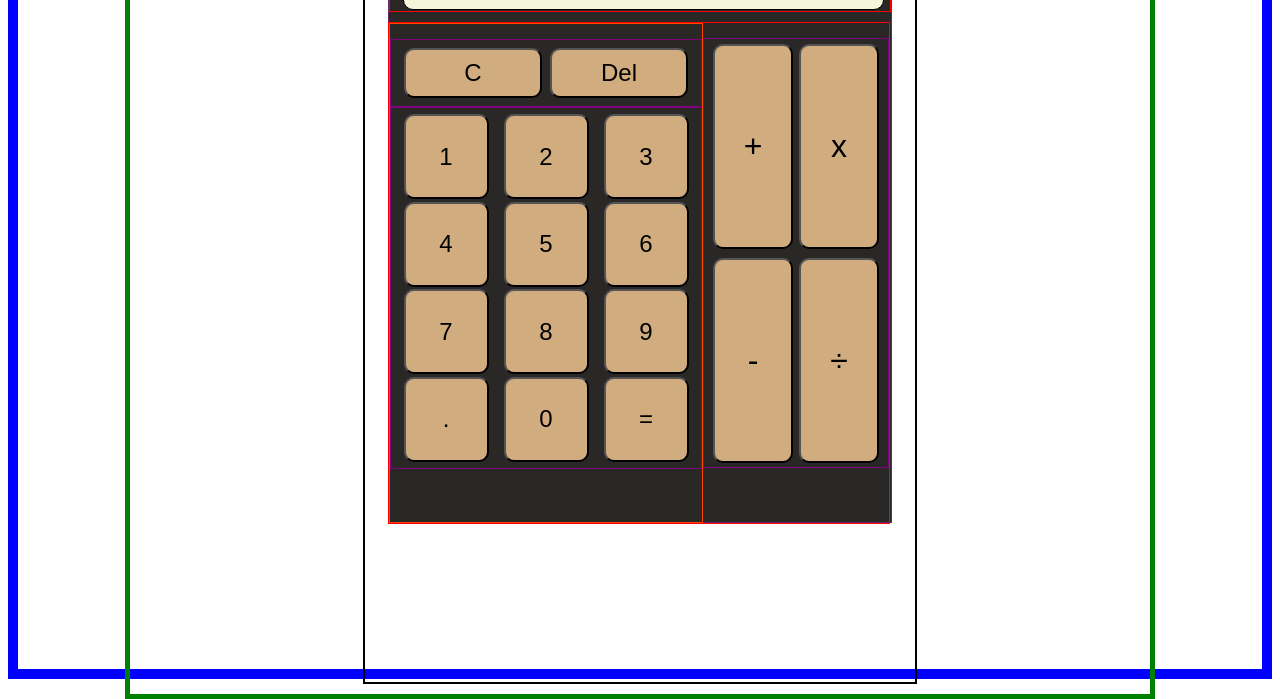
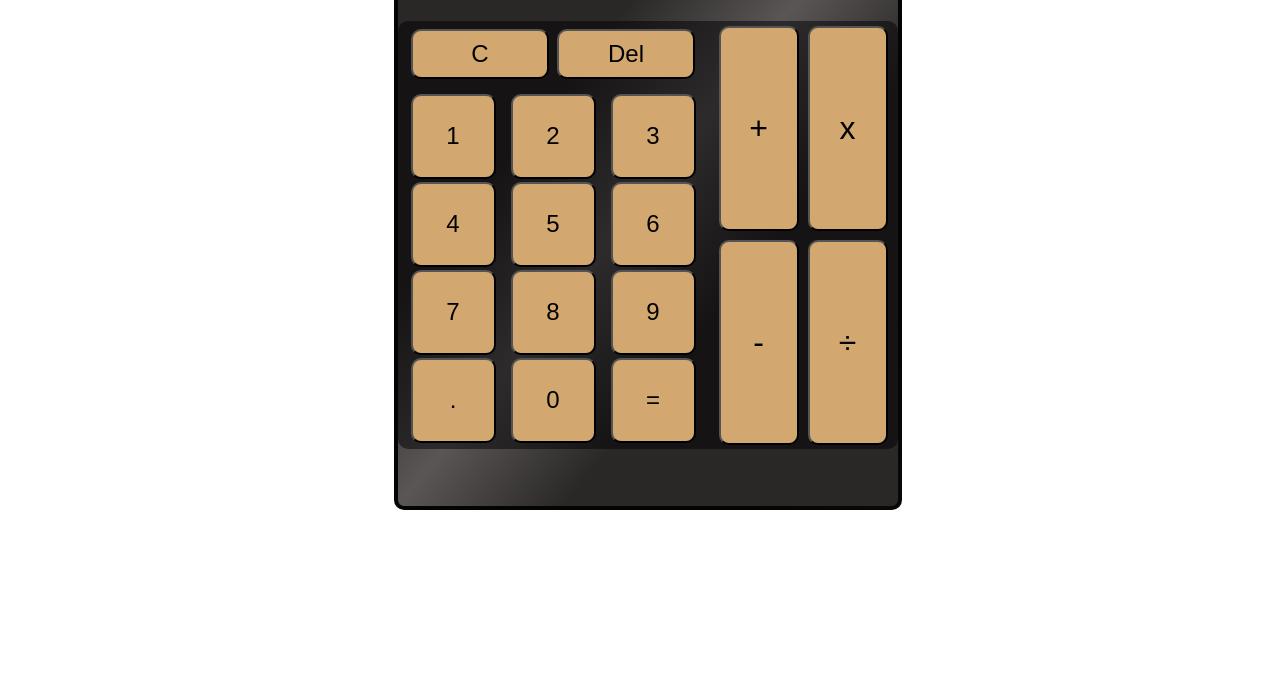
Before and after one commit to Rugwall01/TOP_Calculator, a plain HTML site: page index.html in a window 1280 px wide. Shown: the part 149-848 px from the top of the page. Drawn offline with Linux system fonts and the light colour scheme.

Commit message:
final styling before initial submission

```diff
--- a/styles.css
+++ b/styles.css
@@ -7,10 +7,15 @@
 
 }
 
+body{
+    height: 100vh;
+    width: 100vw;
+}
+
 #container1 {
     display: flex;
     justify-content: center;
-    border: 10px solid blue;
+    /*border: 10px solid blue;*/
     height: 100vh;
     width: 100 vw;
 
@@ -19,7 +24,7 @@
 #container2 {
     display: flex;
     justify-content: center;
-    border: 5px solid green;
+    /*border: 5px solid green;*/
     /*height: fit-content;*/
     height: 100vh;
     width: 1000px;
@@ -28,21 +33,22 @@
 }
 
 #calculator {
-    border: 2px solid black;
+    /*border: 2px solid black;*/
 
     width: 550px;
     display: flex;
     justify-content: center;
+
 }
 
 .content {
-    border: 1px solid rgb(109, 37, 109);
+    border: 4px solid rgba(0, 0, 0, .9);
     height: fit-content;
     width: fit-content;
-
-    background-color:  hsl(0, 1%, 14%);
-    background-color:  hsl(0, 4%, 16%)
-
+    border-radius: 10px;
+    /*background-color:  hsl(0, 1%, 14%);*/
+    background-color:  hsl(0, 4%, 16%);
+    background-image: linear-gradient(to bottom right, hsl(0, 4%, 16%), hsl(0, 4%, 16%), hsl(0, 4%, 16%), rgb(90, 86, 86), hsl(0, 4%, 16%), hsl(0, 4%, 16%), hsl(0, 4%, 16%))
 
 }
 
@@ -78,20 +84,20 @@
     display: flex;
     justify-content: center;
     align-items: center;
-    border: 1px solid red;
+    /*border: 1px solid red;*/
     margin-top: 5px;
 }
 #display {
     width: 475px;
     height: 75px;
-    border: 1px solid black;
+    /*border: 1px solid black;*/
     border-radius: 10px;
 }
 
 #display1 {
     width: 475px;
     height: 75px;
-    border: 1px solid black;
+    /*border: 1px solid black;*/
     border-radius: 10px;
     font-style: italic;
     color: black;
@@ -114,7 +120,7 @@
     display: flex;
 
 
-    border: 1px solid red;
+    /*border: 1px solid red;*/
 
 }
 
@@ -123,14 +129,14 @@ button {
     height: 50px;
     border-radius: 10px;
     /*background-color: rgb(228, 228, 207);*/
-    background-color: #d0ac7f;
+    background-color: #d3a770;
 
 
 
 }
 
 button:hover {
-    background-color: rgba(214, 222, 230, 0.829);
+    background-color: rgba(214, 222, 230, 0.8);
 }
 
 button:active {
@@ -156,11 +162,11 @@ button:active {
     display: flex;
     flex-direction: column;
     /*justify-content: space-around;*/
-    border: 1px solid orangered;
+    /*border: 1px solid orangered;*/
 }
 
 .resetBtns {
-    border: 1px solid purple;
+    /*border: 1px solid purple;*/
     padding-left: 13px;
     padding-right: 13px;
     padding-top: 8px;
@@ -168,6 +174,11 @@ button:active {
     margin-top: 15px;
     display: flex;
     justify-content: space-between;
+    background-color: rgba(0, 0, 0, 0.5);
+    border-top-left-radius: 10px;
+    /*border-top-right-radius: 10px;*/
+
+
 
 }
 .resetBtns button {
@@ -176,15 +187,21 @@ button:active {
 }
 
 #numberBtns {
-    border: 1px solid purple;
+    /*border: 1px solid purple;*/
     display: flex;
     /*flex-direction: column;*/
     flex-wrap: wrap;
     width: 300px;
-    height: 350px;
+    height: 352px;
     padding: 5px;
     justify-content: space-around;
     align-items: center;
+    background-color: rgba(0, 0, 0, 0.5);
+    border-bottom-left-radius: 10px;
+    /*border-bottom-right-radius: 10px;*/
+    /*background-image: linear-gradient(to bottom right, black, black, black, silver, black, black, black);*/
+
+
 
 }
 
@@ -193,7 +210,7 @@ button:active {
 }
 
 .operatorBtns {
-    border: 1px solid purple;
+    /*border: 1px solid purple;*/
     width: 200px;
     height: 428px;
     margin-top: 15px;
@@ -204,6 +221,11 @@ button:active {
     justify-content: space-around;
     padding-left: 6px;
     padding-right: 6px;
+    background-color: rgba(0, 0, 0, 0.5);
+    border-top-right-radius: 10px;
+    border-bottom-right-radius: 10px;
+
+
 
 }
 
```
